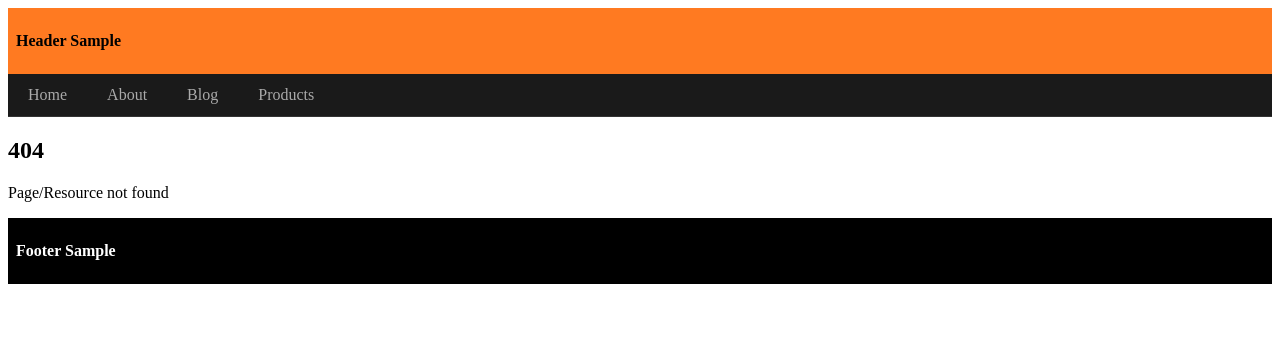
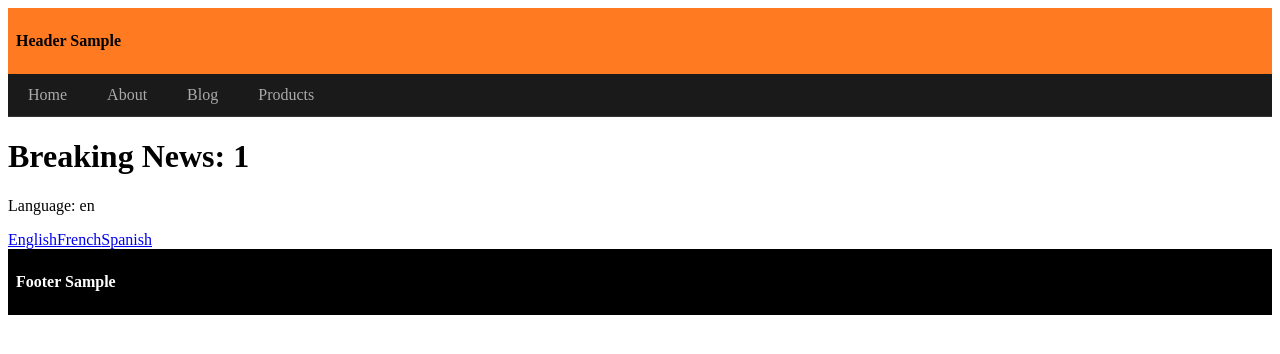
Before and after one commit to gitongatonny/nextjs-101, a Next.js app: page /articles/1 in a window 1280 px wide. Before the commit this address had no page. Shown: the top 354 px of the page. Built offline with nearby package versions, Linux system fonts and the light colour scheme.

Commit message:
params and search params

```diff
--- /dev/null
+++ b/src/app/articles/[articleId]/page.tsx
@@ -0,0 +1,29 @@
+import Link from "next/link";
+
+export default async function NewsArticle({
+
+    params,
+    searchParams,
+
+}: {
+    params: Promise<{ articleId: string }>;
+    searchParams: Promise<{ lang?: "en" | "fr" | "es" }>;
+}) {
+    const { articleId } = await params;
+    const { lang = "en" } = await searchParams;
+    return (
+    <div>
+      <h1>Breaking News: {articleId}</h1>
+      <p>Language: {lang}</p>
+
+      <div>
+        <Link href={`/articles/${articleId}?lang=en`}>English</Link>
+
+        <Link href={`/articles/${articleId}?lang=fr`}>French</Link>
+
+        <Link href={`/articles/${articleId}?lang=es`}>Spanish</Link>
+
+      </div>
+    </div>
+  );
+}
```
Also changed, not shown: src/app/page.tsx (+13 -0 lines).
